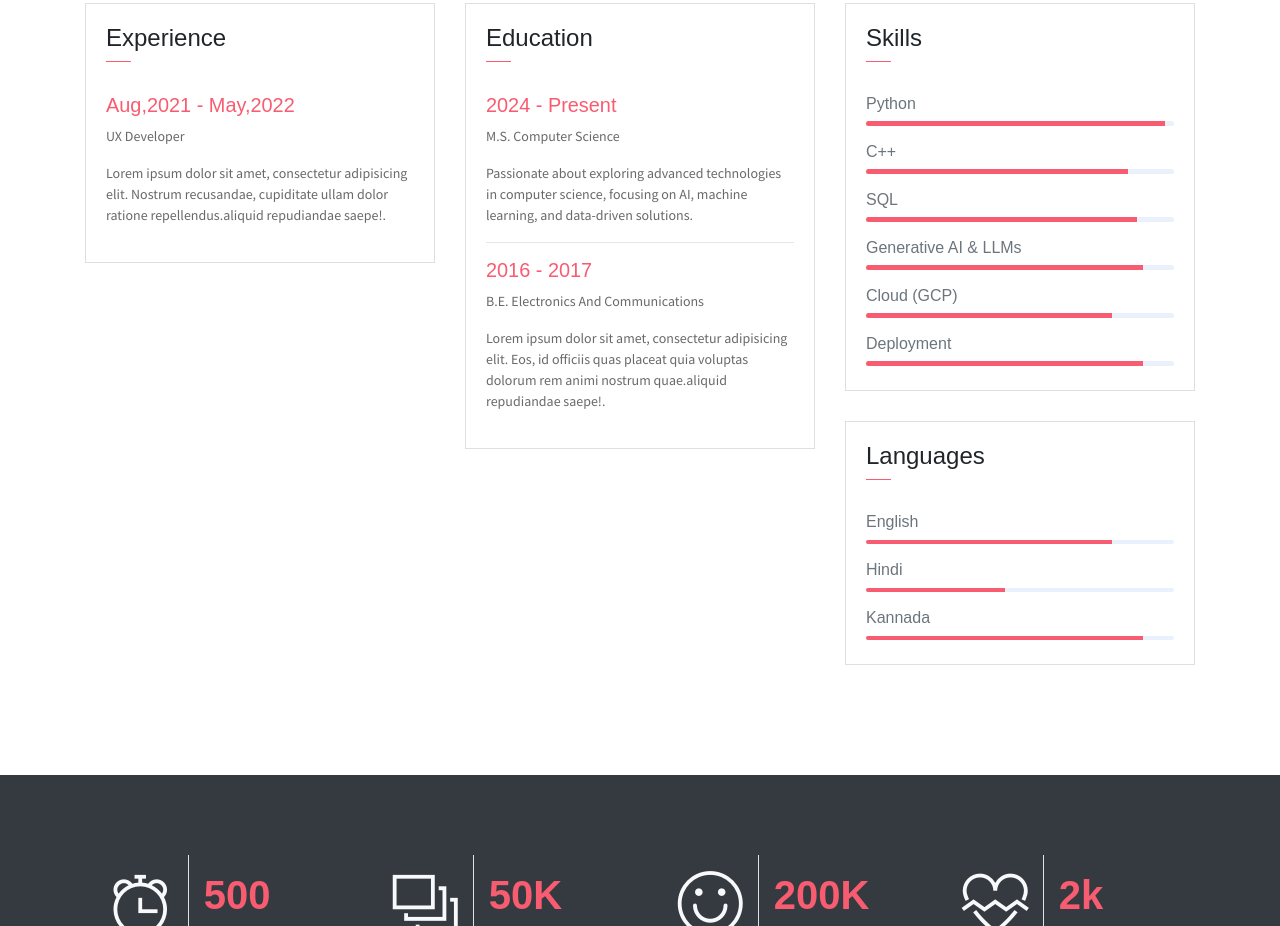
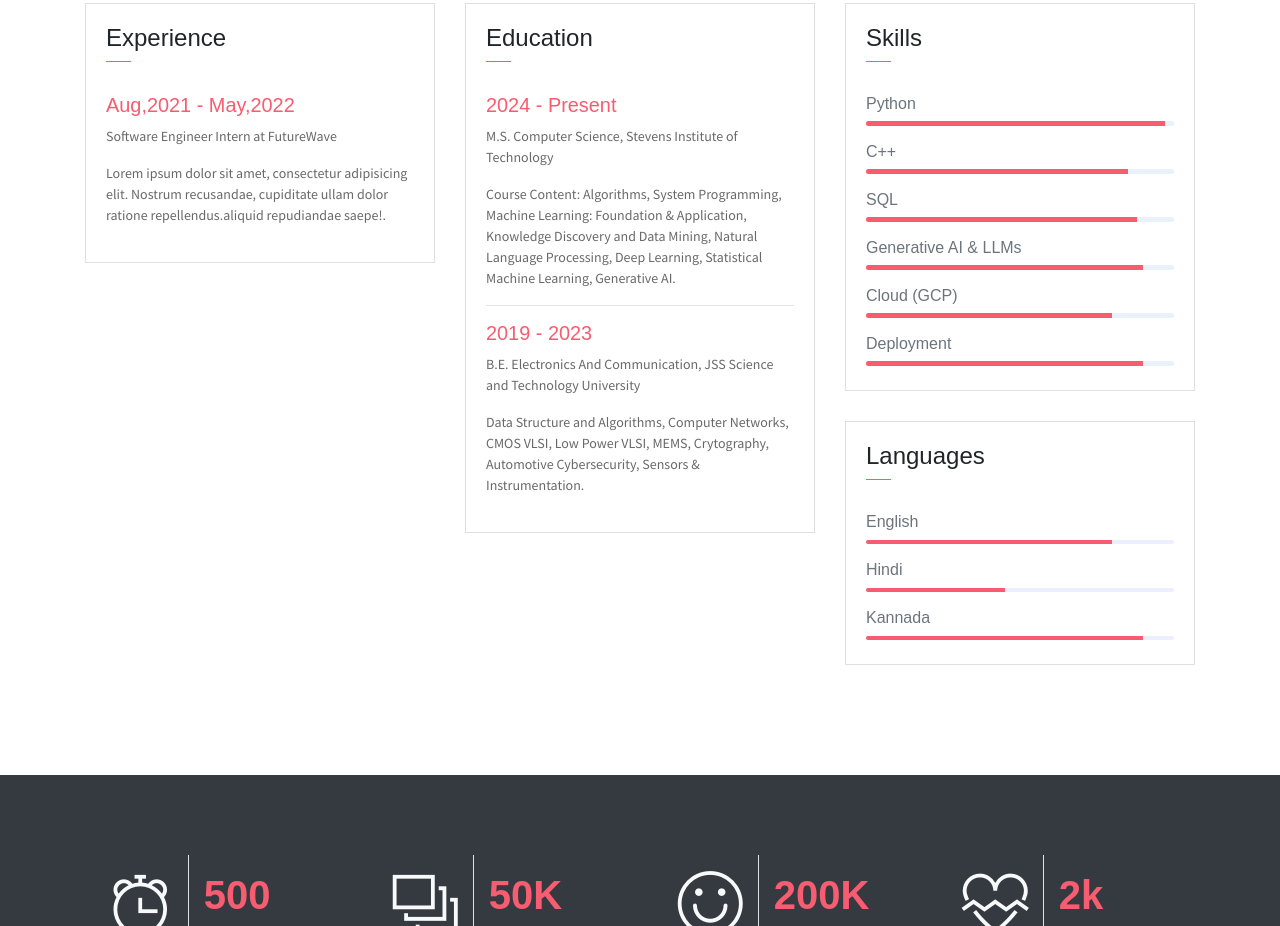
Before and after one commit to harithsya24/profile, a website: page index.html in a window 1280 px wide. Shown: the part 1399-2325 px from the top of the page. Drawn offline with Linux system fonts and the light colour scheme; some packages are replaced by stand-ins of ours.

Commit message:
Update on Resume section

```diff
--- a/index.html
+++ b/index.html
@@ -136,7 +136,7 @@
                         </div>
                         <div class="card-body">
                             <h6 class="title text-danger">Aug,2021 - May,2022</h6>
-                            <P>UX Developer</P>
+                            <P>Software Engineer Intern at FutureWave</P>
                             <P class="subtitle">Lorem ipsum dolor sit amet, consectetur adipisicing elit. Nostrum recusandae, cupiditate ullam dolor ratione repellendus.aliquid repudiandae saepe!.</P>
                         </div>
                     </div>
@@ -151,12 +151,12 @@
                         </div>
                         <div class="card-body">
                             <h6 class="title text-danger">2024 - Present</h6>
-                            <P>M.S. Computer Science</P>
-                            <P class="subtitle">Passionate about exploring advanced technologies in computer science, focusing on AI, machine learning, and data-driven solutions.</P>
+                            <P>M.S. Computer Science, Stevens Institute of Technology</P>
+                            <P class="subtitle">Course Content: Algorithms, System Programming, Machine Learning: Foundation & Application, Knowledge Discovery and Data Mining, Natural Language Processing, Deep Learning, Statistical Machine Learning, Generative AI.</P>
                             <hr>
-                            <h6 class="title text-danger">2016 - 2017</h6>
-                            <P>B.E. Electronics And Communications</P>
-                            <P class="subtitle">Lorem ipsum dolor sit amet, consectetur adipisicing elit. Eos, id officiis quas placeat quia voluptas dolorum rem animi nostrum quae.aliquid repudiandae saepe!.</P>
+                            <h6 class="title text-danger">2019 - 2023</h6>
+                            <P>B.E. Electronics And Communication, JSS Science and Technology University</P>
+                            <P class="subtitle">Data Structure and Algorithms, Computer Networks, CMOS VLSI, Low Power VLSI, MEMS, Crytography, Automotive Cybersecurity, Sensors & Instrumentation.</P>
                         </div>
                     </div>
                 </div>
```
